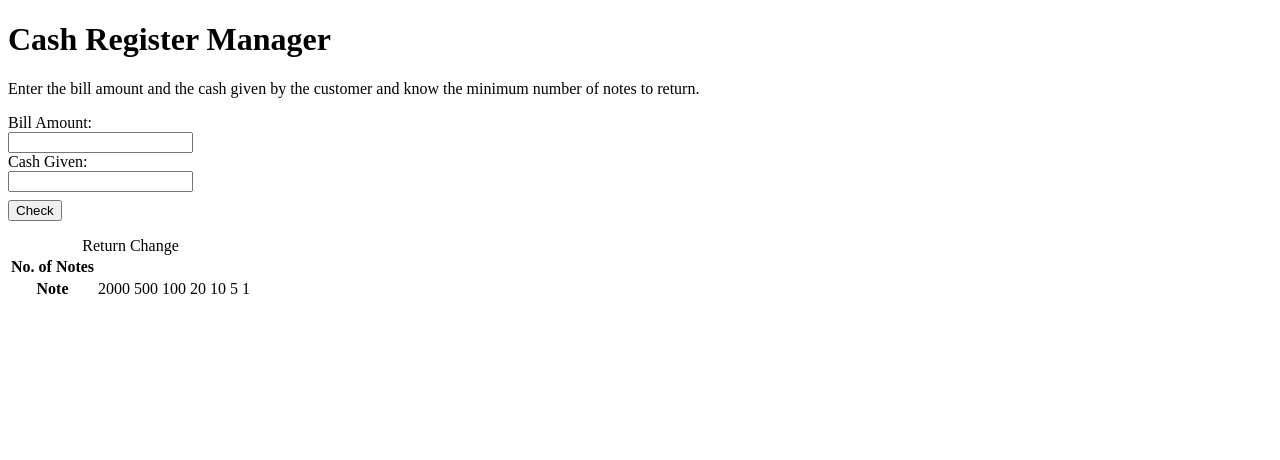
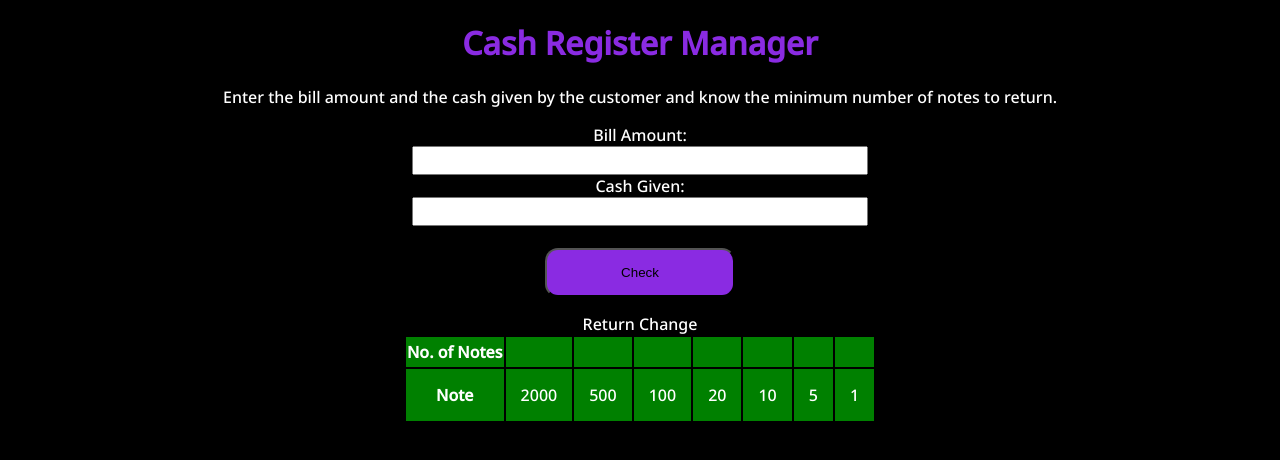
Before and after one commit to meghnaaallam/cash-register, a plain HTML site: page index.html in a window 1280 px wide. Drawn offline with Linux system fonts and the light colour scheme.

Commit message:
added css

```diff
--- a/index.html
+++ b/index.html
@@ -6,6 +6,9 @@
     <meta name="viewport" content="width=device-width, initial-scale=1.0">
     <title>Cash Register</title>
     <link rel="stylesheet" href="style.css">
+    <link rel="preconnect" href="https://fonts.googleapis.com">
+<link rel="preconnect" href="https://fonts.gstatic.com" crossorigin>
+<link href="https://fonts.googleapis.com/css2?family=Noto+Sans:wght@500&display=swap" rel="stylesheet">
 </head>
 <body>
    <h1>Cash Register Manager</h1>
@@ -15,6 +18,7 @@
 <input type="number" id="bill-amount">
 <label for="cash-given">Cash Given:</label>
 <input type="number"  id="cashgiven-input">
+<br>
 <button id="checkNotes">Check</button>
 <p id="return-output"></p>
 <table class="change-table">
--- a/style.css
+++ b/style.css
@@ -1,7 +1,38 @@
-.container, input,button {
+.container, input {
     display:block;
+
+}
+ input {
+    width: 35%;
+    padding: 5px;
+ }
+
+body {
+    background-color: black;
+    color: white;
+    font-family: 'Noto Sans', sans-serif;
+    text-align: center;
+}
+#checkNotes {
+    background-color: blueviolet;
+    color: black;
+    padding: 15px;
+    border-radius: 13px;
+    width: 15%;
+
 }
 
-.container button {
-   margin-top: 0.5rem;
+h1 {
+    color: blueviolet;
 }
+
+.container input, .change-table,#checkNotes {
+    text-align: center;
+    margin: 0 auto;
+}
+
+.change-table tr, td{
+    margin-top: 10px;
+    padding: 15px;
+    background-color: green;
+}
```
